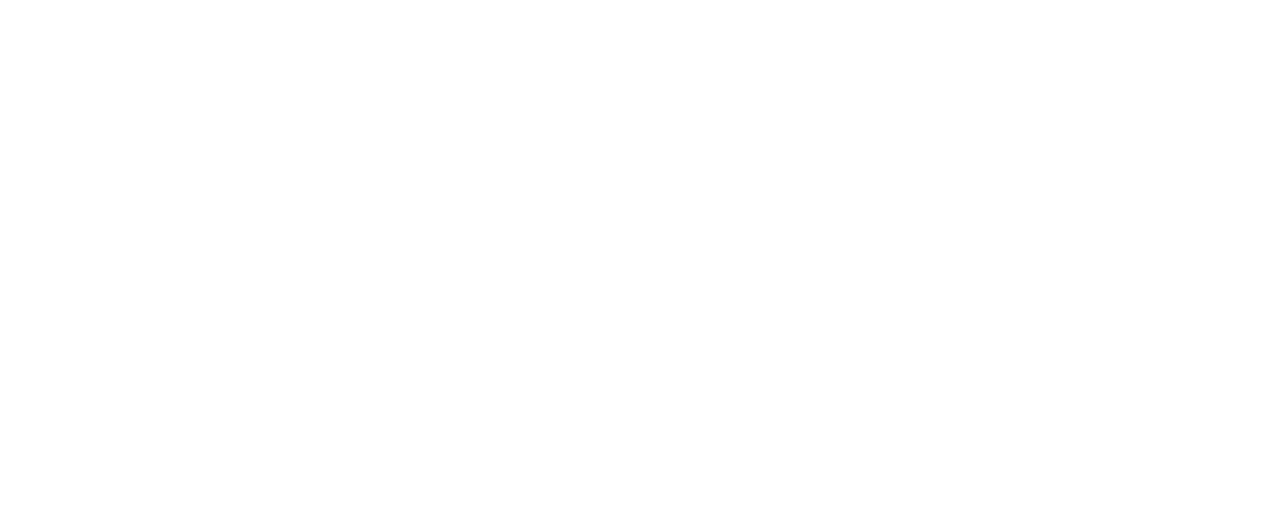
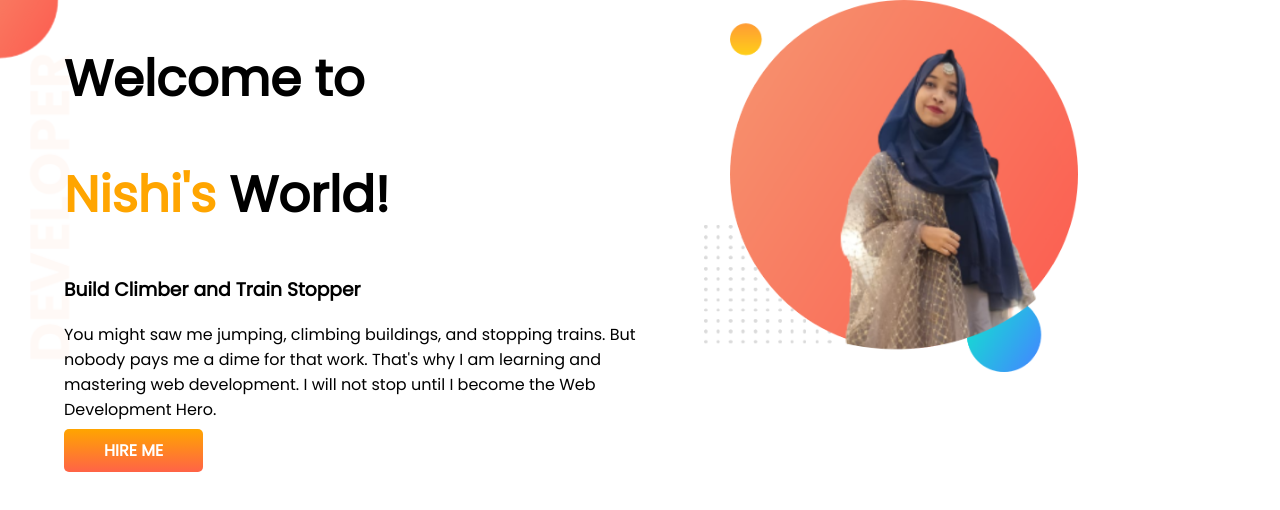
Before and after one commit to Shahanaz-Ahmed/developer-porfolio, a plain HTML site: page index.html in a window 1280 px wide. Drawn offline with Linux system fonts and the light colour scheme.

Commit message:
new section

```diff
--- a/index.html
+++ b/index.html
@@ -5,9 +5,23 @@
     <meta http-equiv="X-UA-Compatible" content="IE=edge">
     <meta name="viewport" content="width=device-width, initial-scale=1.0">
     <title>Nishi's Portfolio</title>
+    <link rel="preconnect" href="https://fonts.googleapis.com">
+    <link rel="preconnect" href="https://fonts.gstatic.com" crossorigin>
+    <link href="https://fonts.googleapis.com/css2?family=Poppins&display=swap" rel="stylesheet">
     <link rel="stylesheet" href="style.css">
 </head>
 <body>
-
+   <section class="top-banner">
+    <div class="half-width">
+      <h1>Welcome to</h1>
+      <h1><span>Nishi's</span> World!</h1>
+      <h3>Build Climber and Train Stopper</h3>
+      <p>You might saw me jumping, climbing buildings, and stopping trains. But nobody pays me a dime for that work. That's why I am learning and mastering web development. I will not stop until I become the Web Development Hero.</p>
+      <a class="link-button" target="_blank" href="https://www.linkedin.com/in/shahanaz-ahmed-nishi-323a7b20b/">HIRE ME</a>
+     </div>
+      <div class="half-width">
+        <img src="images/my-bg.png" alt="">
+      </div>
+   </section>
 </body>
 </html>
--- a/style.css
+++ b/style.css
@@ -0,0 +1,33 @@
+body{
+    font-family: 'Poppins', sans-serif;
+    margin: 0;
+}
+h1{
+    font-size: 50px;
+}
+span{
+    color: orange;
+}
+section{
+    display: flex;
+}
+.half-width{
+    width: 50%;
+    padding-left: 5%;
+}
+.half-width img{
+    width: 65%;
+}
+.link-button{
+    text-decoration: none;
+    /* background-color: rgba(255, 81, 0, 0.582); */
+    padding: 10px 40px;
+    border-radius: 5px;
+    background-image: linear-gradient(orange, tomato);
+    color: white;
+    font-weight: 700;
+}
+.top-banner{
+    background-image: url(images/top-banner.png);
+    background-repeat: no-repeat;
+}
```
Also changed, not shown: images/dream-bg.png (added), images/exp-bg.png (added), images/jhankar.png (added), images/jhankar2.png (added), images/my-bg.png (added), images/my-bg2.png (added), images/top-banner.png (added), showOff/n-removebg-preview.png (added), showOff/n2.png (added), showOff/n__2_-removebg-preview.png (added), 7 other files.
